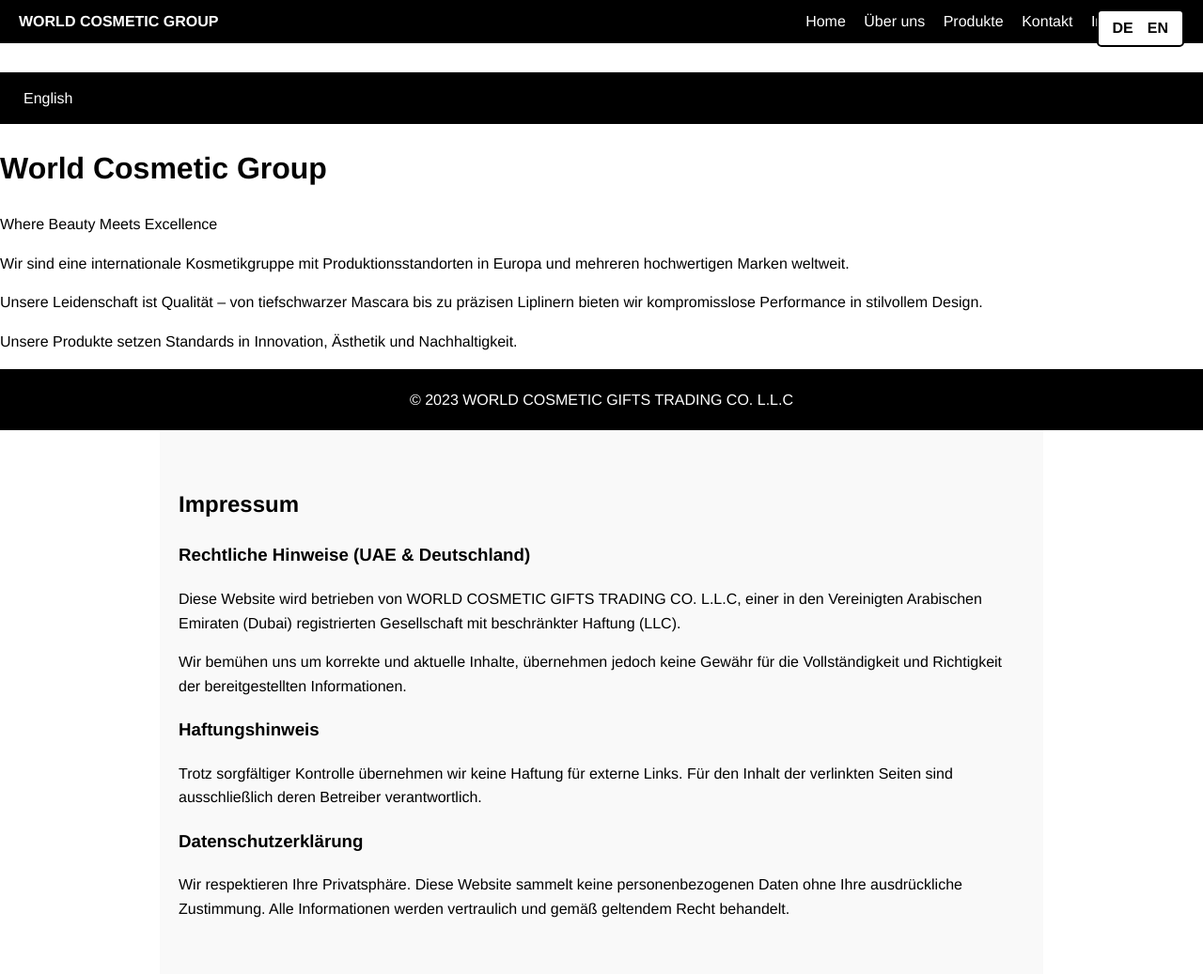
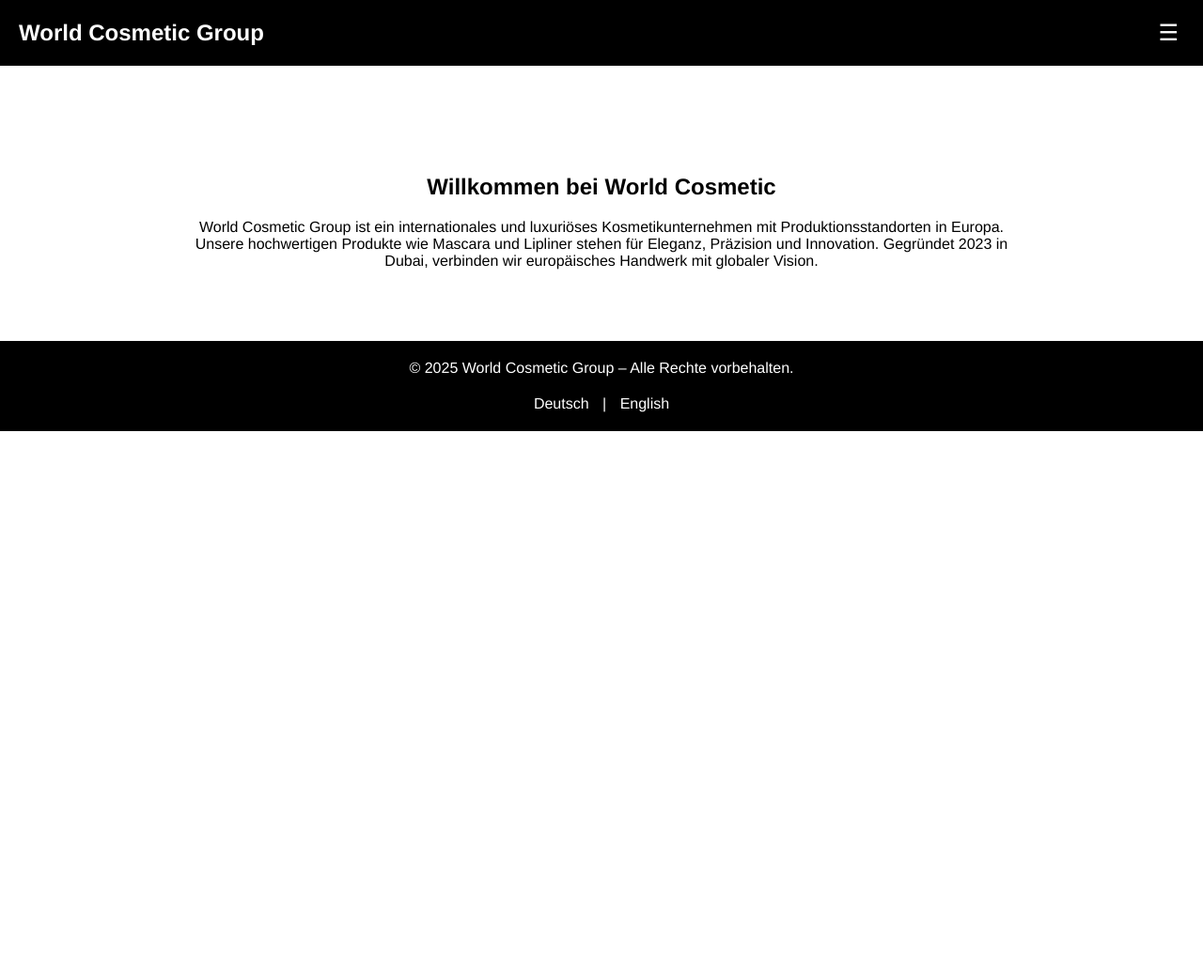
Before and after one commit to houman707/meine-seite, a plain HTML site: page index.html in a window 1280 px wide. Shown: the whole page at 94% size. After the commit the page ends 800 px from the top, so only its background shows below. Drawn offline with Linux system fonts and the light colour scheme.

Commit message:
Add files via upload

```diff
--- a/index.html
+++ b/index.html
@@ -1,24 +1,24 @@
+
 <!DOCTYPE html>
-
 <html lang="de">
 <head>
-<meta charset="utf-8"/>
-<meta content="width=device-width, initial-scale=1.0" name="viewport"/>
+  <meta charset="UTF-8" />
+  <meta name="viewport" content="width=device-width, initial-scale=1.0"/>
   <title>World Cosmetic Group</title>
   <style>
     body {
+      margin: 0;
       font-family: 'Helvetica Neue', sans-serif;
-    background-color: white;
+      background: white;
       color: black;
-    margin: 0;
-    padding: 0;
-    line-height: 1.6;
+      overflow-x: hidden;
     }
-
-nav {
-    background-color: black;
+    header {
+      background: black;
       color: white;
-    padding: 15px 25px;
+      padding: 20px;
+      font-size: 24px;
+      font-weight: bold;
       display: flex;
       justify-content: space-between;
       align-items: center;
@@ -26,118 +26,100 @@ nav {
       top: 0;
       z-index: 1000;
     }
-
-nav a {
+    .menu-toggle {
+      background: none;
+      border: none;
       color: white;
-    margin-right: 20px;
-    text-decoration: none;
-    font-weight: 500;
-    transition: color 0.3s ease;
+      font-size: 24px;
+      cursor: pointer;
     }
-
-nav a:hover {
-    color: #ccc;
-}
-
-.language-switcher {
-    position: absolute;
-    top: 15px;
-    right: 25px;
-    background-color: white;
-    color: black;
-    padding: 6px 10px;
-    border: 2px solid black;
-    border-radius: 4px;
-    font-weight: bold;
+    #menu {
+      height: 100%;
+      width: 0;
+      position: fixed;
+      top: 0;
+      right: 0;
+      background-color: black;
+      overflow-x: hidden;
+      transition: 0.3s;
+      padding-top: 60px;
       z-index: 1100;
     }
-
-.language-switcher a {
-    margin: 0 5px;
-    color: black;
+    #menu a {
+      padding: 10px 30px;
       text-decoration: none;
-    font-weight: bold;
+      font-size: 20px;
+      color: white;
+      display: block;
+      transition: 0.3s;
     }
-
-.language-switcher a:hover {
-    text-decoration: underline;
+    #menu a:hover {
+      background-color: #333;
     }
-
     section {
       padding: 60px 20px;
       max-width: 900px;
-    margin: 0 auto;
+      margin: auto;
+      text-align: center;
     }
-
-h1, h2, h3 {
-    color: black;
-}
-
-img {
-    max-width: 100%;
-    height: auto;
-    display: block;
+    img.logo {
+      max-width: 240px;
       margin-bottom: 30px;
     }
-
     footer {
-    background-color: #000;
-    color: #fff;
+      background: black;
+      color: white;
       padding: 20px;
       text-align: center;
     }
-
-@media screen and (max-width: 768px) {
-    nav {
-        flex-direction: column;
-        align-items: flex-start;
+    .language-switch {
+      margin-top: 20px;
     }
-    nav a {
-        margin: 10px 0;
-    }
-    .language-switcher {
-        top: 10px;
-        right: 15px;
-        font-size: 14px;
-        padding: 4px 8px;
-    }
+    .language-switch a {
+      color: white;
+      text-decoration: none;
+      margin: 0 10px;
     }
   </style>
 </head>
 <body>
-<div class="language-switcher" style="position: absolute; top: 10px; right: 20px; background: white; color: black; padding: 5px 10px; border-radius: 5px; font-weight: bold;"><a href="index.html" style="margin-right: 10px; color: black; text-decoration: none;">DE</a><a href="index-en.html" style="color: black; text-decoration: none;">EN</a></div><nav style="background-color: black; color: white; padding: 10px 20px; display: flex; justify-content: space-between; align-items: center;">
-<div style="font-weight: bold;">WORLD COSMETIC GROUP</div>
-<div>
-<a href="#home" style="color: white; margin-right: 15px; text-decoration: none;">Home</a>
-<a href="#about" style="color: white; margin-right: 15px; text-decoration: none;">Über uns</a>
-<a href="#products" style="color: white; margin-right: 15px; text-decoration: none;">Produkte</a>
-<a href="#contact" style="color: white; margin-right: 15px; text-decoration: none;">Kontakt</a>
-<a href="#impressum" style="color: white; text-decoration: none;">Impressum</a>
+  <header>
+    <div>World Cosmetic Group</div>
+    <button class="menu-toggle" onclick="toggleMenu()">☰</button>
+  </header>
+
+  <div id="menu">
+    <a href="about.html">Über uns</a>
+    <a href="products.html">Produkte</a>
+    <a href="contact.html">Kontakt</a>
+    <a href="impressum.html">Impressum</a>
+    <a href="index-en.html">English</a>
   </div>
-</nav>
-<header>
-<img alt="World Cosmetic Group Logo" src="logo.png"/>
-<nav><a href="index-en.html">English</a></nav>
-</header>
-<h1>World Cosmetic Group</h1>
-<p class="highlight">Where Beauty Meets Excellence</p>
-<p>Wir sind eine internationale Kosmetikgruppe mit Produktionsstandorten in Europa und mehreren hochwertigen Marken weltweit.</p>
-<p>Unsere Leidenschaft ist Qualität – von tiefschwarzer Mascara bis zu präzisen Liplinern bieten wir kompromisslose Performance in stilvollem Design.</p>
-<p>Unsere Produkte setzen Standards in Innovation, Ästhetik und Nachhaltigkeit.</p>
-<footer>© 2023 WORLD COSMETIC GIFTS TRADING CO. L.L.C</footer>
-<section id="impressum" style="padding: 40px 20px; background: #f9f9f9; color: #000;">
-<h2>Impressum</h2>
-<h3>Rechtliche Hinweise (UAE &amp; Deutschland)</h3>
-<p>Diese Website wird betrieben von WORLD COSMETIC GIFTS TRADING CO. L.L.C, einer in den Vereinigten Arabischen Emiraten
-  (Dubai) registrierten Gesellschaft mit beschränkter Haftung (LLC).</p>
-<p>Wir bemühen uns um korrekte und aktuelle Inhalte, übernehmen jedoch keine Gewähr für die Vollständigkeit und Richtigkeit
-  der bereitgestellten Informationen.</p>
-<h3>Haftungshinweis</h3>
-<p>Trotz sorgfältiger Kontrolle übernehmen wir keine Haftung für externe Links. Für den Inhalt der verlinkten Seiten
-  sind ausschließlich deren Betreiber verantwortlich.</p>
-<h3>Datenschutzerklärung</h3>
-<p>Wir respektieren Ihre Privatsphäre. Diese Website sammelt keine personenbezogenen Daten ohne Ihre ausdrückliche Zustimmung.
-  Alle Informationen werden vertraulich und gemäß geltendem Recht behandelt.</p>
+
+  <section id="home">
+    <img src="logo.png" alt="World Cosmetic Logo" class="logo"/>
+    <h1>Willkommen bei World Cosmetic</h1>
+    <p>World Cosmetic Group ist ein internationales und luxuriöses Kosmetikunternehmen mit Produktionsstandorten in Europa.
+    Unsere hochwertigen Produkte wie Mascara und Lipliner stehen für Eleganz, Präzision und Innovation.
+    Gegründet 2023 in Dubai, verbinden wir europäisches Handwerk mit globaler Vision.</p>
   </section>
+
+  <footer>
+    &copy; 2025 World Cosmetic Group – Alle Rechte vorbehalten.
+    <div class="language-switch">
+      <a href="index.html">Deutsch</a> | <a href="index-en.html">English</a>
+    </div>
+  </footer>
+
+  <script>
+    function toggleMenu() {
+      var menu = document.getElementById("menu");
+      if (menu.style.width === "250px") {
+        menu.style.width = "0";
+      } else {
+        menu.style.width = "250px";
+      }
+    }
+  </script>
 </body>
 </html>
```
Also changed, not shown: about-en.html (added, +21 -0 lines), about.html (added, +21 -0 lines), contact-en.html (added, +22 -0 lines), contact.html (added, +22 -0 lines), impressum-en.html (added, +30 -0 lines), impressum.html (added, +30 -0 lines), products-en.html (added, +20 -0 lines), products.html (added, +20 -0 lines). Lines whose indentation alone changed are shown as unchanged.
